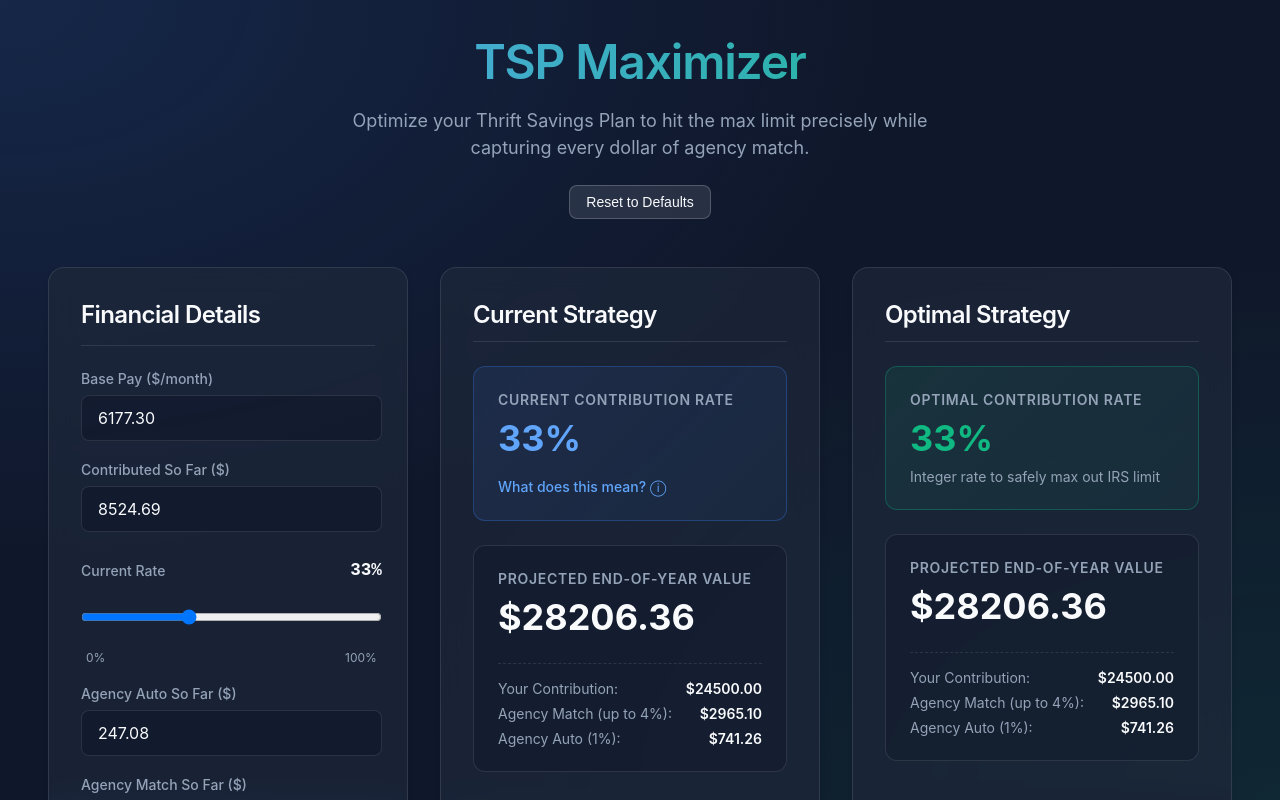
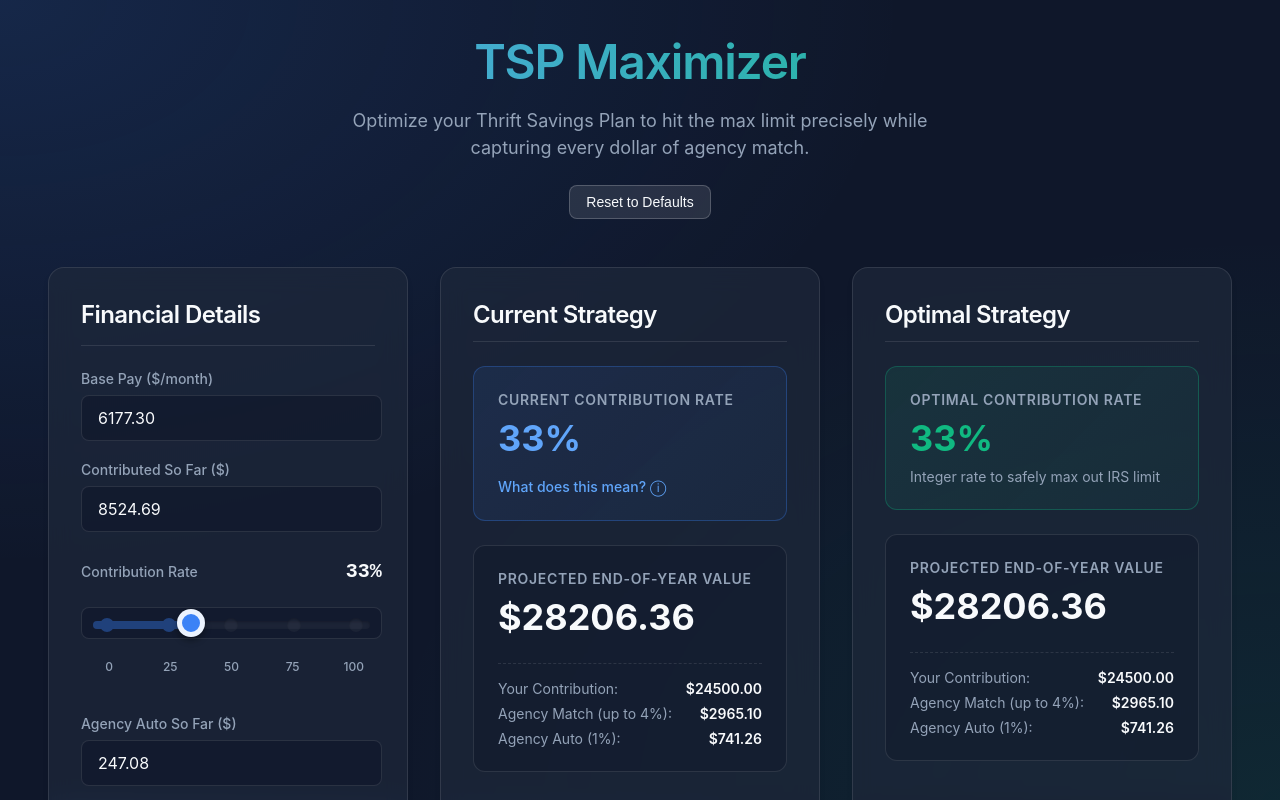
Before and after one commit to the-hcma/tsp-maximizer, a React (Vite) app: page / in a window 1280 px wide. Shown: the top 800 px of the page. Built offline with nearby package versions, Linux system fonts and the light colour scheme.

Commit message:
Fix lint errors in App.tsx

```diff
--- a/src/App.css
+++ b/src/App.css
@@ -165,20 +165,113 @@
   font-family: monospace;
 }
 
-.slider-ticks {
-  display: flex;
-  justify-content: space-between;
-  padding: 0 8px; /* Offset for range thumb */
+/* --- CUSTOM SLIDER UI --- */
+
+.slider-track-wrapper {
+  position: absolute;
+  top: 50%;
+  left: 12px;
+  right: 12px;
+  transform: translateY(-50%);
+  height: 8px;
+  background: var(--card-border);
+  border-radius: 4px;
+  box-shadow: inset 0 1px 3px rgba(0, 0, 0, 0.4);
+  pointer-events: none;
+  z-index: 1;
+}
+
+.slider-track-fill {
+  position: absolute;
+  top: 0;
+  left: 0;
+  height: 100%;
+  background: var(--primary-color);
+  border-radius: 4px;
+  transition: width 0.1s ease-out;
+}
+
+.slider-node {
+  position: absolute;
+  top: 50%;
+  width: 14px;
+  height: 14px;
+  background: var(--card-border);
+  border-radius: 50%;
+  transform: translate(-50%, -50%);
+  box-shadow: inset 0 1px 2px rgba(0,0,0,0.4);
+  transition: background 0.2s ease-out;
+  z-index: 2;
+}
+
+.slider-node.active {
+  background: var(--primary-color);
+  box-shadow: none;
+}
+
+.custom-slider {
+  -webkit-appearance: none;
+  width: 100%;
+  height: 32px;
+  background: transparent;
+  position: relative;
+  z-index: 3;
+  margin: 0;
+  padding: 0;
+  outline: none;
+  cursor: pointer;
+}
+
+.custom-slider::-webkit-slider-thumb {
+  -webkit-appearance: none;
+  height: 28px;
+  width: 28px;
+  border-radius: 50%;
+  background: var(--primary-color);
+  border: 5px solid rgba(255,255,255,0.9);
+  box-shadow: 0 4px 6px rgba(0, 0, 0, 0.3), 0 0 0 1px rgba(0,0,0,0.1);
+  cursor: pointer;
+  transform: scale(1);
+  transition: transform 0.1s;
+}
+
+.custom-slider::-webkit-slider-thumb:hover,
+.custom-slider:active::-webkit-slider-thumb {
+  transform: scale(1.1);
+}
+
+.custom-slider::-moz-range-thumb {
+  height: 28px;
+  width: 28px;
+  border-radius: 50%;
+  background: var(--primary-color);
+  border: 5px solid rgba(255,255,255,0.9);
+  box-shadow: 0 4px 6px rgba(0, 0, 0, 0.3), 0 0 0 1px rgba(0,0,0,0.1);
+  cursor: pointer;
+  transform: scale(1);
+  transition: transform 0.1s;
+}
+
+/* --- END CUSTOM SLIDER --- */
+
+.slider-ticks-container {
+  position: relative;
+  height: 20px;
+  margin-top: 0.5rem;
+  margin-left: 14px; /* matches track inset */
+  margin-right: 14px;
+}
+
+.slider-ticks-container span {
+  position: absolute;
+  top: 0;
+  transform: translateX(-50%);
   font-size: 0.75rem;
   color: var(--text-muted);
-  margin-top: 0.25rem;
-}
-
-.slider-ticks span {
-  width: 20px;
+  font-weight: 500;
+  width: 30px;
   text-align: center;
 }
-
 .results-grid {
   display: grid;
   grid-template-columns: 1fr;
--- a/src/App.tsx
+++ b/src/App.tsx
@@ -12,6 +12,8 @@
   autoContributionPercent: 1,
   totalPayPeriods: 12
 };
+
+const getSliderOffset = (percent: number) => `calc(14px + (100% - 28px) * ${percent / 100})`;
 
 function App() {
   const [basePayInput, setBasePayInput] = useState<string>(DEFAULTS.basePay.toFixed(2));
@@ -58,7 +60,7 @@
 
   const calculateMatch = (ratePercent: number) => {
     if (ratePercent < 1) return 0;
-    let match = 0;
+    let match;
     const rate = ratePercent / 100;
     if (rate > 0.03) {
       match = 0.03 + Math.min(rate - 0.03, 0.02) * 0.5;
@@ -118,7 +120,7 @@
   const rawOptimalContributionRate = remainingPayPeriods > 0 && basePay > 0
     ? (remainingContributionLimit / remainingPayPeriods / basePay) * 100
     : 0;
-  const optimalContributionRate = Math.ceil(rawOptimalContributionRate);
+  const optimalContributionRate = Math.min(100, Math.ceil(rawOptimalContributionRate));
 
   let tempOptContrib = contributedSoFar;
   let tempOptMatch = agencyMatchSoFar;
@@ -161,7 +163,6 @@
   let tempMinContrib = contributedSoFar;
   let tempMinMatch = agencyMatchSoFar;
   let tempMinAuto = agencyAutoSoFar;
-  let minStrategyLostMatch = 0;
 
   for (let i = 0; i < remainingPayPeriods; i++) {
     tempMinAuto += autoPerPeriod;
@@ -178,13 +179,7 @@
     }
 
     const matchWeActuallyGot = basePay * calculateMatch(actualRatePercent);
-    const maximumPossibleMatch = basePay * (maxMatchPercent / 100);
-
     tempMinMatch += matchWeActuallyGot;
-
-    if (matchWeActuallyGot < maximumPossibleMatch) {
-      minStrategyLostMatch += (maximumPossibleMatch - matchWeActuallyGot);
-    }
   }
 
   const totalMinContrib = tempMinContrib;
@@ -192,7 +187,7 @@
   const totalMinAuto = tempMinAuto;
   const totalMinValue = totalMinContrib + totalMinMatch + totalMinAuto;
 
-  let currentStrategyTooltip = "";
+  let currentStrategyTooltip;
   if (currentRate < 5) {
      currentStrategyTooltip = `Because your rate is under 5%, you are missing out on $${lostMatchAmount.toFixed(2)} in free agency matching money over the remaining pay periods.`;
   } else if (periodsWithLostMatch > 0) {
@@ -252,24 +247,42 @@
                 onBlur={e => handleMoneyBlur(setContributedSoFarInput, e.target.value)}
               />
             </div>
-            <div className="input-group slider-group">
-              <div className="slider-label" style={{ marginBottom: '0.5rem', alignItems: 'center' }}>
-                <span>Current Rate</span>
-                <span className="slider-value" style={{ width: 'auto', color: 'var(--text-color)', fontSize: '1.1rem', fontWeight: 600 }}>
+            <div className="input-group slider-group" style={{ marginBottom: '1rem' }}>
+              <div className="slider-label" style={{ marginBottom: '1rem', alignItems: 'center' }}>
+                <span>Contribution Rate</span>
+                <span className="slider-value" style={{ width: 'auto', color: 'var(--text-color)', fontSize: '1.25rem', fontWeight: 600 }}>
                   {Math.round(currentRate)}%
                 </span>
               </div>
+
+              <div className="slider-container" style={{ position: 'relative', width: '100%' }}>
+                <div className="slider-track-wrapper">
+                  <div className="slider-track-fill" style={{ width: getSliderOffset(currentRate) }}></div>
+                  {[0, 25, 50, 75, 100].map(val => (
+                    <div
+                      key={val}
+                      className={`slider-node ${currentRate >= val ? 'active' : ''}`}
+                      style={{ left: getSliderOffset(val) }}
+                    ></div>
+                  ))}
+                </div>
                 <input
                   type="range"
+                  className="custom-slider"
                   min="0"
                   max="100"
                   step="1"
                   value={currentRate}
                   onChange={e => setCurrentRate(Number(e.target.value))}
                 />
-              <div className="slider-ticks" style={{ padding: '0 5px' }}>
-                <span style={{ width: 'auto', textAlign: 'left' }}>0%</span>
-                <span style={{ width: 'auto', textAlign: 'right' }}>100%</span>
+              </div>
+
+              <div className="slider-ticks-container">
+                <span style={{ left: getSliderOffset(0) }}>0</span>
+                <span style={{ left: getSliderOffset(25) }}>25</span>
+                <span style={{ left: getSliderOffset(50) }}>50</span>
+                <span style={{ left: getSliderOffset(75) }}>75</span>
+                <span style={{ left: getSliderOffset(100) }}>100</span>
               </div>
             </div>
             <div className="input-group">
@@ -306,8 +319,8 @@
               <label>Total Pay Periods</label>
               <input type="number" value={totalPayPeriods} onChange={e => setTotalPayPeriods(Number(e.target.value))} />
             </div>
-            <div className="input-group slider-group">
-              <div className="slider-label">
+            <div className="input-group slider-group" style={{ marginBottom: '1rem' }}>
+              <div className="slider-label" style={{ marginBottom: '1rem' }}>
                 <span>Current Pay Period</span>
                 <span className="slider-value" style={{ display: 'flex', justifyContent: 'flex-end', gap: '0.2rem', width: '250px' }}>
                   <span style={{ display: 'inline-block', width: '3ch', textAlign: 'right' }}>{currentPeriod}</span>
@@ -318,17 +331,32 @@
                   <span>)</span>
                 </span>
               </div>
+              <div className="slider-container" style={{ position: 'relative', width: '100%' }}>
+                <div className="slider-track-wrapper">
+                  <div className="slider-track-fill" style={{ width: getSliderOffset(currentPeriod > 0 ? (currentPeriod / totalPayPeriods) * 100 : 0) }}></div>
+                  {Array.from({ length: totalPayPeriods + 1 }).map((_, i) => {
+                    const percent = (i / totalPayPeriods) * 100;
+                    return (
+                      <div
+                        key={i}
+                        className={`slider-node ${currentPeriod >= i ? 'active' : ''}`}
+                        style={{ left: getSliderOffset(percent) }}
+                      ></div>
+                    );
+                  })}
+                </div>
                 <input
                   type="range"
+                  className="custom-slider"
                   min="0"
                   max={totalPayPeriods}
                   value={currentPeriod}
                   onChange={e => setCurrentPeriod(Number(e.target.value))}
-                list="months-ticks"
                 />
-              <div className="slider-ticks">
+              </div>
+              <div className="slider-ticks-container">
                 {Array.from({ length: totalPayPeriods + 1 }).map((_, i) => (
-                  <span key={i}>{i}</span>
+                  <span key={i} style={{ left: getSliderOffset((i / totalPayPeriods) * 100) }}>{i}</span>
                 ))}
               </div>
             </div>
```
Lines whose indentation alone changed are shown as unchanged.
